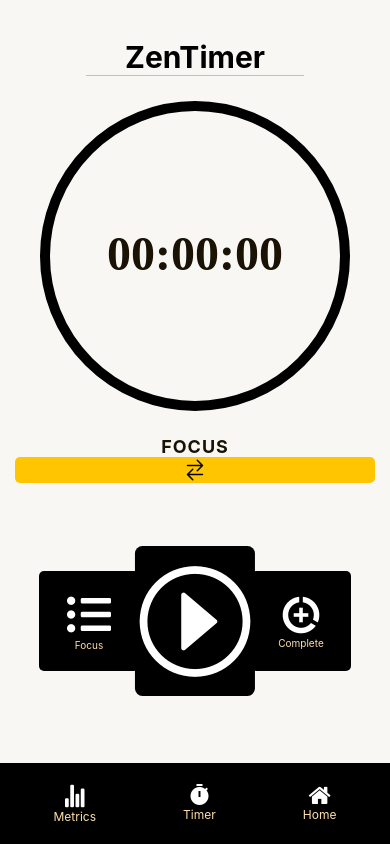
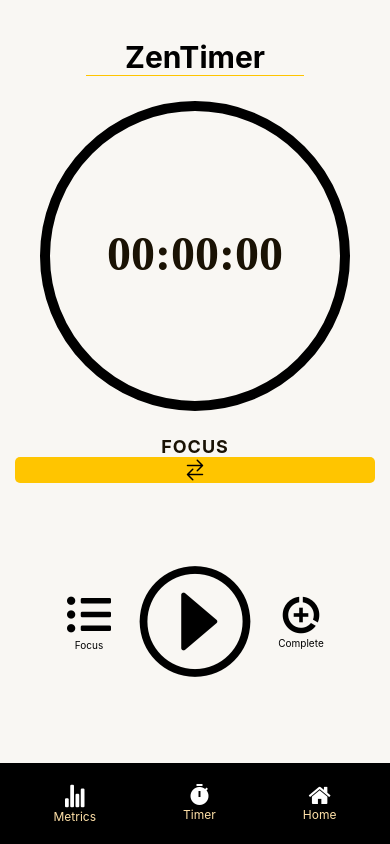
Before and after one commit to Lenindelrionicaragua/HabitTrackerAppFront, a React Native app: screen /StopwatchScreen in a window 390 px wide. Built offline with nearby package versions, Linux system fonts and the light colour scheme; what expo-web-browser would draw is missing.

Commit message:
Change the styles for this buttons: Focus, Start/pause and save-data

```diff
--- a/screens/StopwatchScreen/StopwatchScreen.js
+++ b/screens/StopwatchScreen/StopwatchScreen.js
@@ -14,7 +14,8 @@ import {
   PageTitle,
   Line,
   FocusTitle,
-  StyledButton,
+  StyledButtonLeft,
+  StyledButtonRight,
   StyledStartButton,
   ButtonsContainer,
   RowContainer,
@@ -214,24 +215,24 @@ const StopwatchScreen = () => {
       </View>
       <ButtonsContainer>
         <RowContainer>
-          <StyledButton onPress={handleActivityChange}>
-            <FontAwesome5 name="list-ul" size={44} color="white" />
+          <StyledButtonLeft onPress={handleActivityChange}>
+            <FontAwesome5 name="list-ul" size={44} color="black" />
 
             <ButtonText>Focus</ButtonText>
-          </StyledButton>
+          </StyledButtonLeft>
           {running ? (
             <StyledStartButton onPress={pauseStopwatch}>
-              <AntDesign name="pause" size={74} color="white" />
+              <AntDesign name="pause" size={74} color="black" />
             </StyledStartButton>
           ) : (
             <StyledStartButton onPress={startStopwatch}>
-              <AntDesign name="playcircleo" size={74} color="white" />
+              <AntDesign name="playcircleo" size={74} color="black" />
             </StyledStartButton>
           )}
-          <StyledButton onPress={resetStopwatch}>
-            <MaterialIcons name="data-saver-on" size={44} color="white" />
+          <StyledButtonRight onPress={resetStopwatch}>
+            <MaterialIcons name="data-saver-on" size={44} color="black" />
             <ButtonText>{labelResetButton}</ButtonText>
-          </StyledButton>
+          </StyledButtonRight>
         </RowContainer>
       </ButtonsContainer>
     </StyledContainer>
--- a/screens/StopwatchScreen/StopwatchScreenStyles.js
+++ b/screens/StopwatchScreen/StopwatchScreenStyles.js
@@ -65,18 +65,34 @@ export const ButtonsContainer = styled(View)`
 `;
 
 export const ButtonText = styled(Text)`
-  color: ${white};
+  color: ${black};
   font-size: 10px;
 `;
 
-export const StyledButton = styled(Pressable)`
+export const StyledButtonLeft = styled(Pressable)`
   width: 100px;
   height: 100px;
-  padding: 1% 8% 1% 8%;
-  background-color: ${black};
+  padding: 10px;
+  /*  background-color: ${black}; */
   justify-content: center;
   align-items: center;
-  border-radius: 5px;
+  border-top-left-radius: 50px;
+  border-bottom-left-radius: 50px;
+  border-top-right-radius: 0px;
+  border-bottom-right-radius: 0px;
+`;
+
+export const StyledButtonRight = styled(Pressable)`
+  width: 100px;
+  height: 100px;
+  padding: 10px;
+  /*  background-color: ${black}; */
+  justify-content: center;
+  align-items: center;
+  border-top-left-radius: 0px;
+  border-bottom-left-radius: 0px;
+  border-top-right-radius: 50px;
+  border-bottom-right-radius: 50px;
 `;
 
 export const RowContainer = styled(View)`
@@ -86,8 +102,10 @@ export const RowContainer = styled(View)`
 `;
 
 export const StyledStartButton = styled(Pressable)`
-  padding: 1% 1% 1% 1%;
-  background-color: ${black};
+  width: 100px;
+  height: 100px;
+  padding: 10px;
+  /*  background-color: ${black}; */
   justify-content: center;
   align-items: center;
   border-radius: 5px;
```
